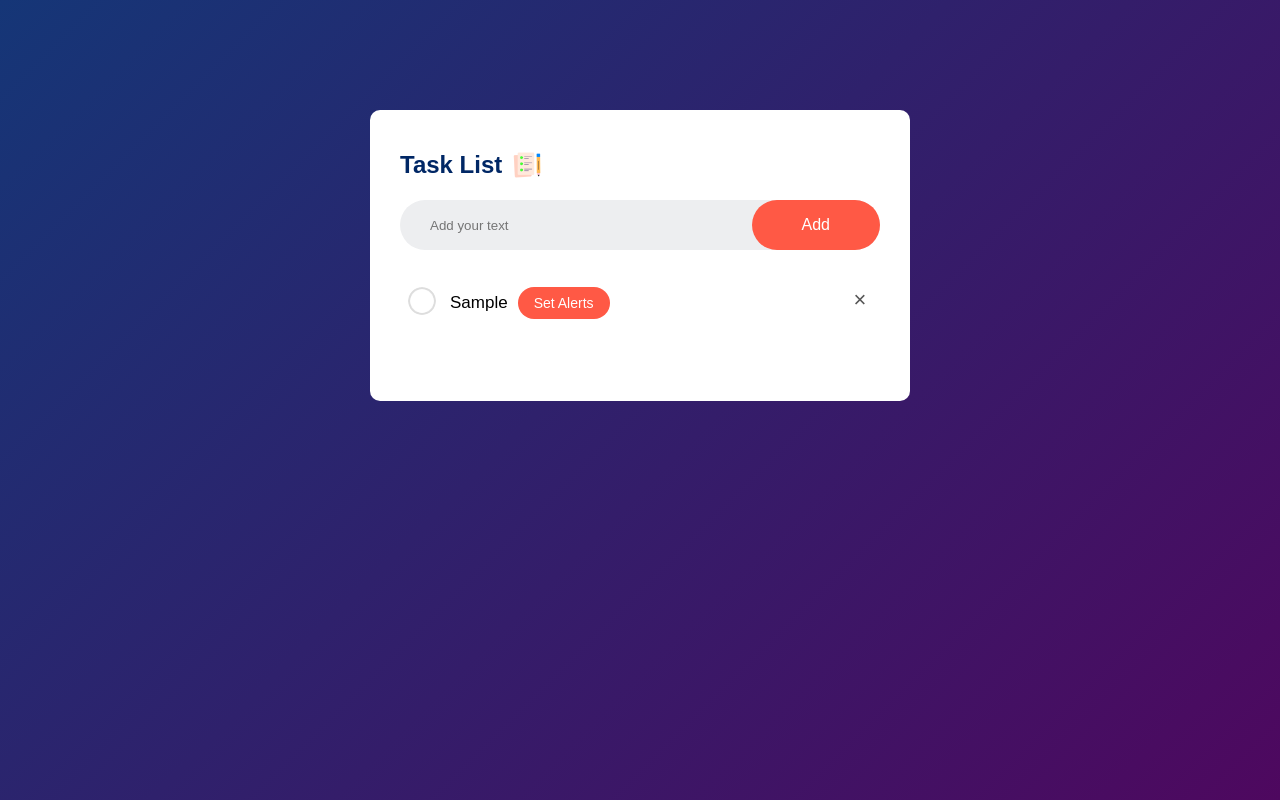
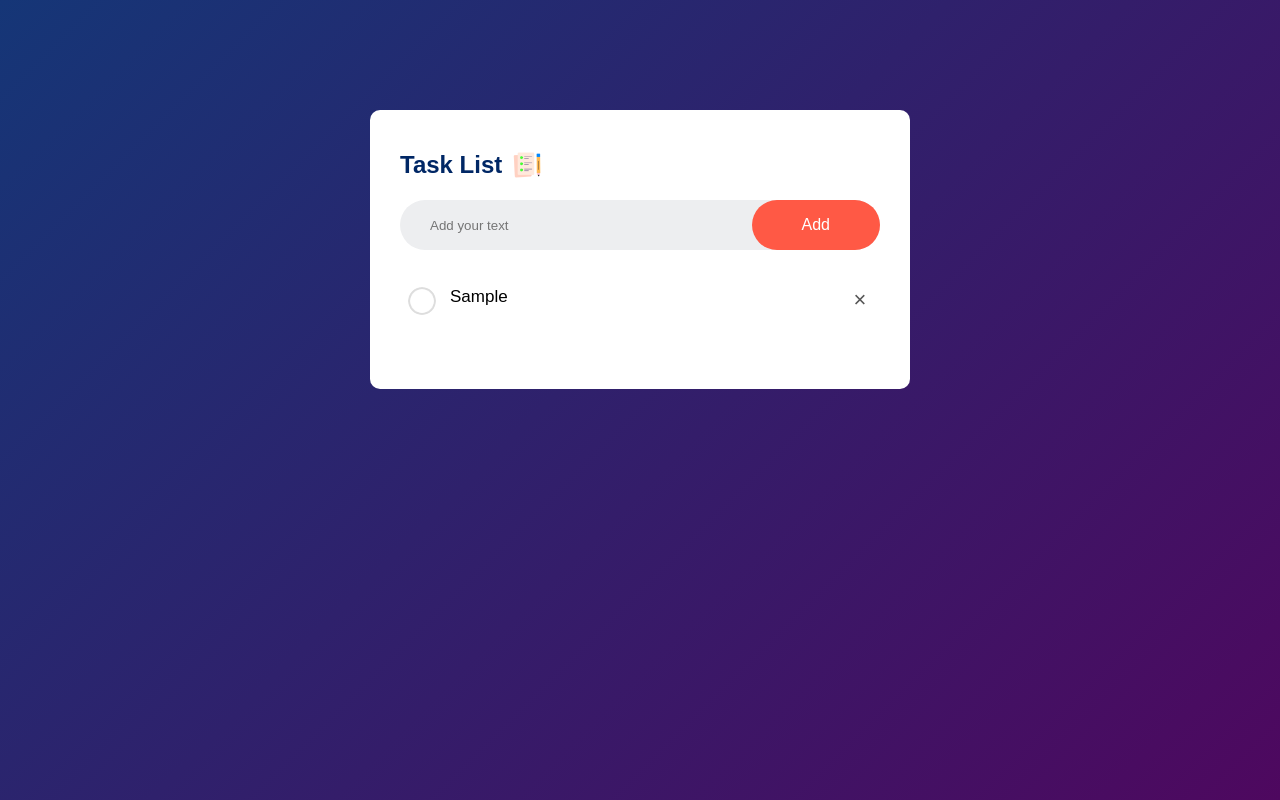
Before and after one commit to cabreraharry/Simple-Task-Manager-App, a plain HTML site: page index.html in a window 1280 px wide. Both pictures are taken after typing "Sample" into the empty fields and a click on the button "Add". Drawn offline with Linux system fonts and the light colour scheme.

Commit message:
Revert "Set Alerts Feature added"
This reverts commit 5dde38df3d8da889a327914b8dad8a3b6c480dd9.

```diff
--- a/script.js
+++ b/script.js
@@ -8,34 +8,18 @@ function addTask(){
     else{
         let li = document.createElement("li");
         li.innerHTML = inputBox.value;
+        listContainer.appendChild(li);
 
-        let setAlertsButton = document.createElement("button");
-        setAlertsButton.textContent = "Set Alerts";
-        setAlertsButton.classList.add("set-alerts-button");
-        setAlertsButton.addEventListener("click", function() {
-            // Call a function to handle setting alerts for this task
-            // You can define this function according to your application's logic
-            // For example: setAlertsForTask(li);
-        });
-        li.appendChild(setAlertsButton);
-
-        let crossIcon = document.createElement("span");
-        crossIcon.innerHTML = "\u00d7";
-        crossIcon.addEventListener("click", function() {
-            li.remove();
-            saveData();
-        });
-        li.appendChild(crossIcon);
-
-        listContainer.appendChild(li);
+        let span = document.createElement("span");
+        span.innerHTML = "\u00d7";
+        li.appendChild(span);
     }
     inputBox.value = '';
-    saveData();
+    saveData()
 }
 
-
-listContainer.addEventListener("click", function(e) {
-    if (e.target.tagName === "LI") {
+listContainer.addEventListener("click", function(e){
+    if(e.target.tagName === "LI"){
         e.target.classList.toggle("checked");
         saveData()
     }
--- a/style.css
+++ b/style.css
@@ -108,15 +108,3 @@ ul li span{
 ul li span:hover{
     background: #edeef0;
 }
-
-.set-alerts-button {
-    border: none;
-    outline: none;
-    padding: 8px 16px; /* Adjust button padding */
-    background: #ff5945;
-    color: #fff;
-    font-size: 14px;
-    cursor: pointer;
-    border-radius: 20px;
-    margin-left: 10px; /* Add margin between the task text and button */
-}
```
